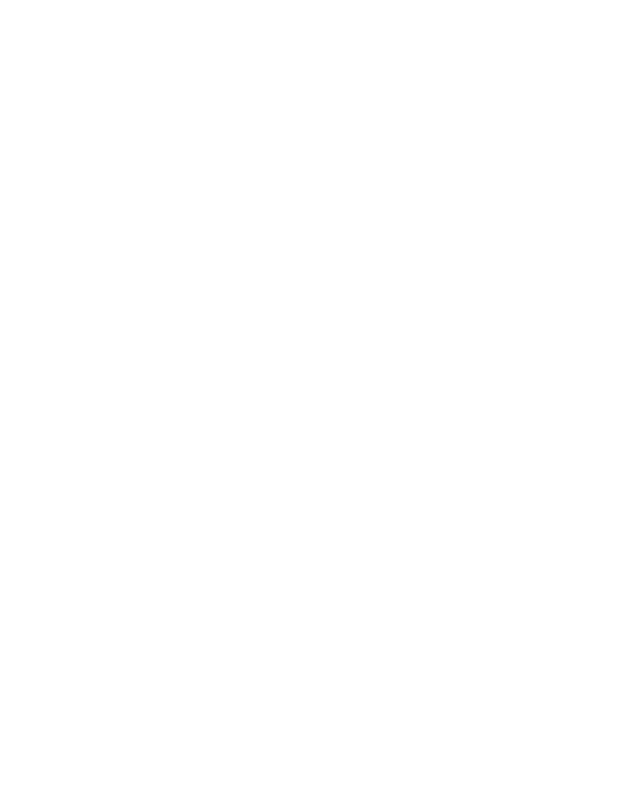
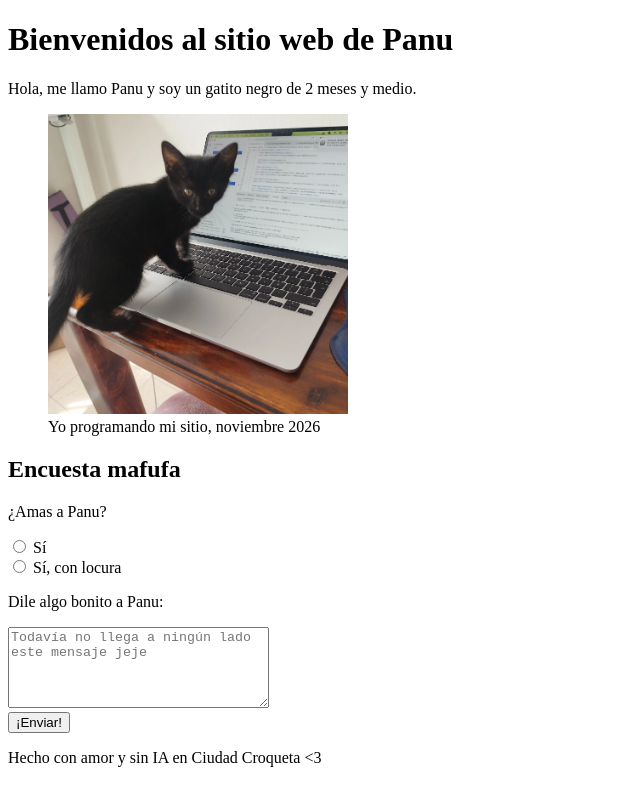
Before and after one commit to spenalozacortes/panu-website, a plain HTML site: page index.html in a window 1280 px wide. Shown: the whole page, without its empty margins (0-640 px from the left). Drawn offline with Linux system fonts and the light colour scheme.

Commit message:
primer html (#1)

```diff
--- a/index.html
+++ b/index.html
@@ -1,5 +1,38 @@
 <!DOCTYPE html>
-<html lang="es">
-    <head></head>
-    <body></body>
+<html>
+    <head>
+        <meta charset="utf-8">
+        <meta name="viewport" content="width=device-width, initial-scale=1.0">
+        <title>Sitio de Panu 🐈‍⬛</title>
+        <style>
+            img {
+                width: 300px;
+                height: auto;
+            }
+        </style>
+    </head>
+    <body>
+        <h1>Bienvenidos al sitio web de Panu</h1>
+        <p>Hola, me llamo Panu y soy un gatito negro de 2 meses y medio.</p>
+        <figure>
+            <img src="images/panu-programando.webp" alt="Panu programando en una Mac">
+            <figcaption>Yo programando mi sitio, noviembre 2026</figcaption>
+        </figure>
+        <h2>Encuesta mafufa</h2>
+        <form>
+            <p>¿Amas a Panu?</p>
+            <input type="radio" id="si" name="respuesta" value="si">
+            <label for="yes">Sí</label>
+            <br>
+            <input type="radio" id="si-con-locura" name="respuesta" value="si-con-locura">
+            <label for="si-con-locura">Sí, con locura</label>
+            <p>Dile algo bonito a Panu:</p>
+            <textarea id="mensaje-bonito" name="mensaje-bonito" rows="5" cols="30" placeholder="Todavía no llega a ningún lado este mensaje jeje"></textarea>
+            <br>
+            <button type="submit">¡Enviar!</button>
+        </form>
+        <footer>
+            <p>Hecho con amor y sin IA en Ciudad Croqueta <3</p>
+        </footer>
+    </body>
 </html>
```
Also changed, not shown: images/panu-programando.webp (added).
